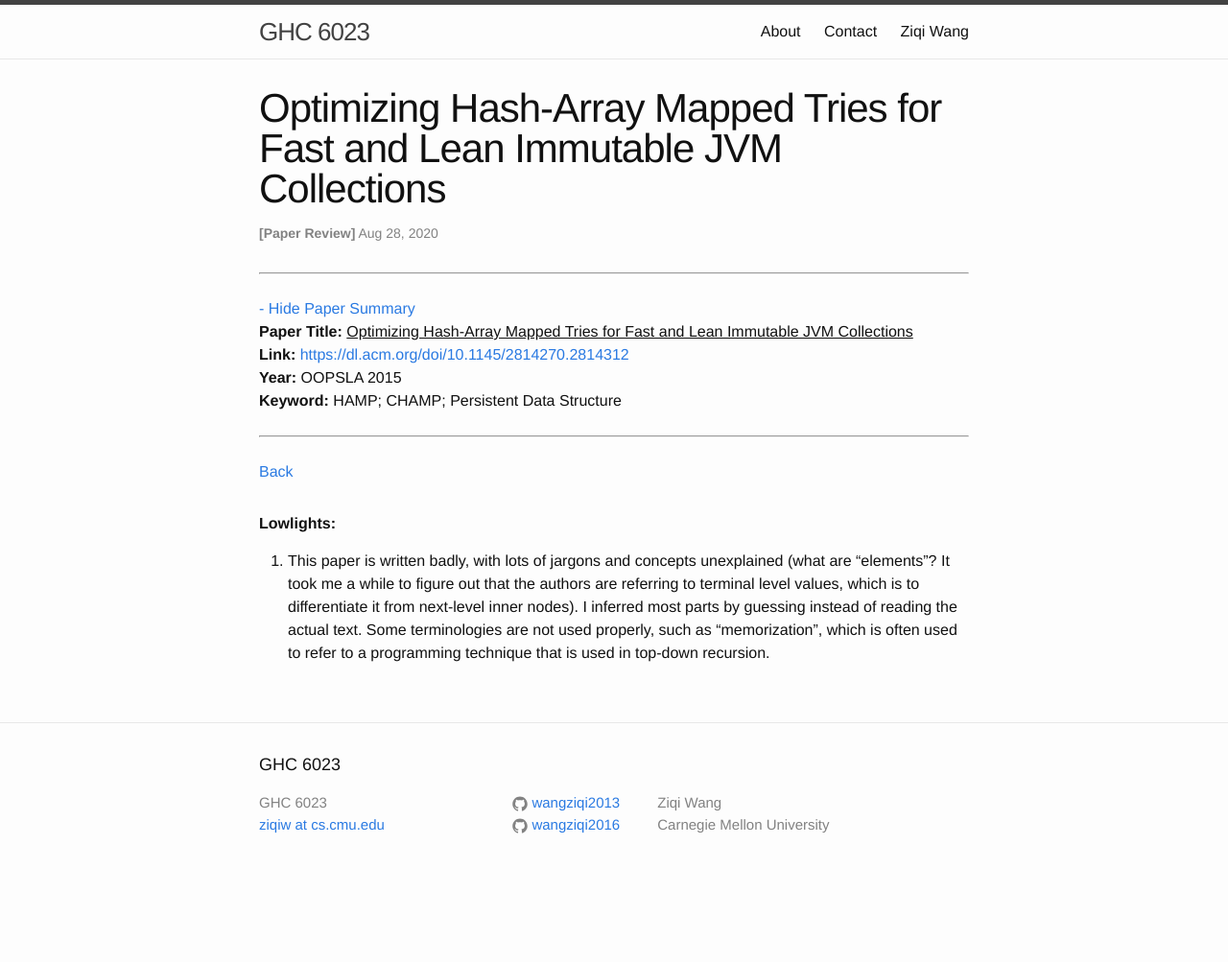
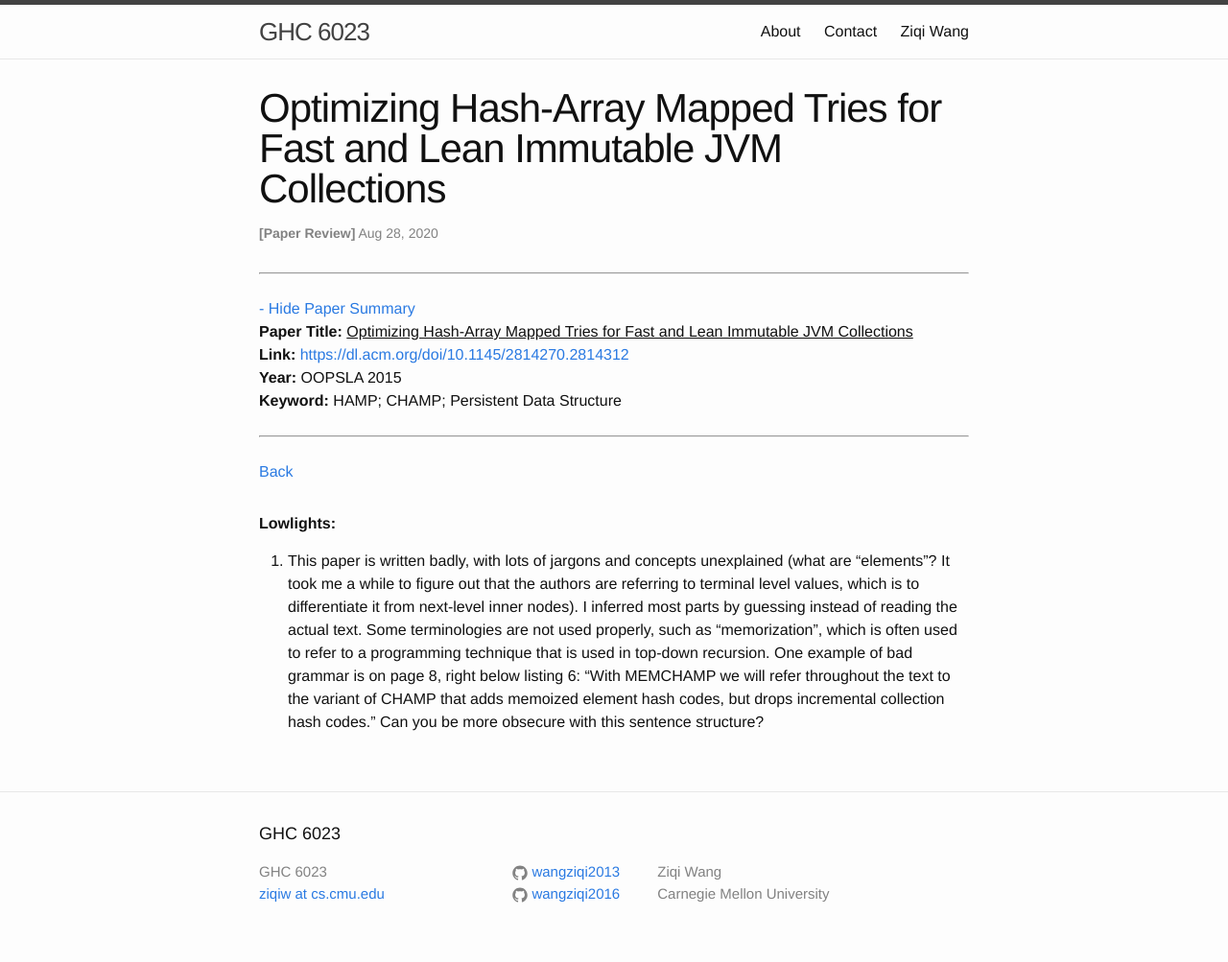
Before and after one commit to wangziqi2013/wangziqi2013.github.io, a Jekyll site: the page built from _posts/2020-08-08-CHAMP.markdown, in a window 1280 px wide. Shown: the whole page at 96% size. Built offline with Jekyll 4.4.1, drawn with Linux system fonts in a browser that asks for light colours; before the commit the page ends 931 px from its top, so only the background shows below that.

Commit message:
Adding lowlight

```diff
--- a/_posts/2020-08-08-CHAMP.markdown
+++ b/_posts/2020-08-08-CHAMP.markdown
@@ -20,3 +20,8 @@ version_mgmt:
    nodes). I inferred most parts by guessing instead
    of reading the actual text. Some terminologies are not used properly, such as "memorization", which is often used to
    refer to a programming technique that is used in top-down recursion.
+   One example of bad grammar is on page 8, right below listing 6:
+   "With MEMCHAMP we will refer throughout the text to the
+    variant of CHAMP that adds memoized element hash codes,
+    but drops incremental collection hash codes."
+    Can you be more obsecure with this sentence structure?
```
